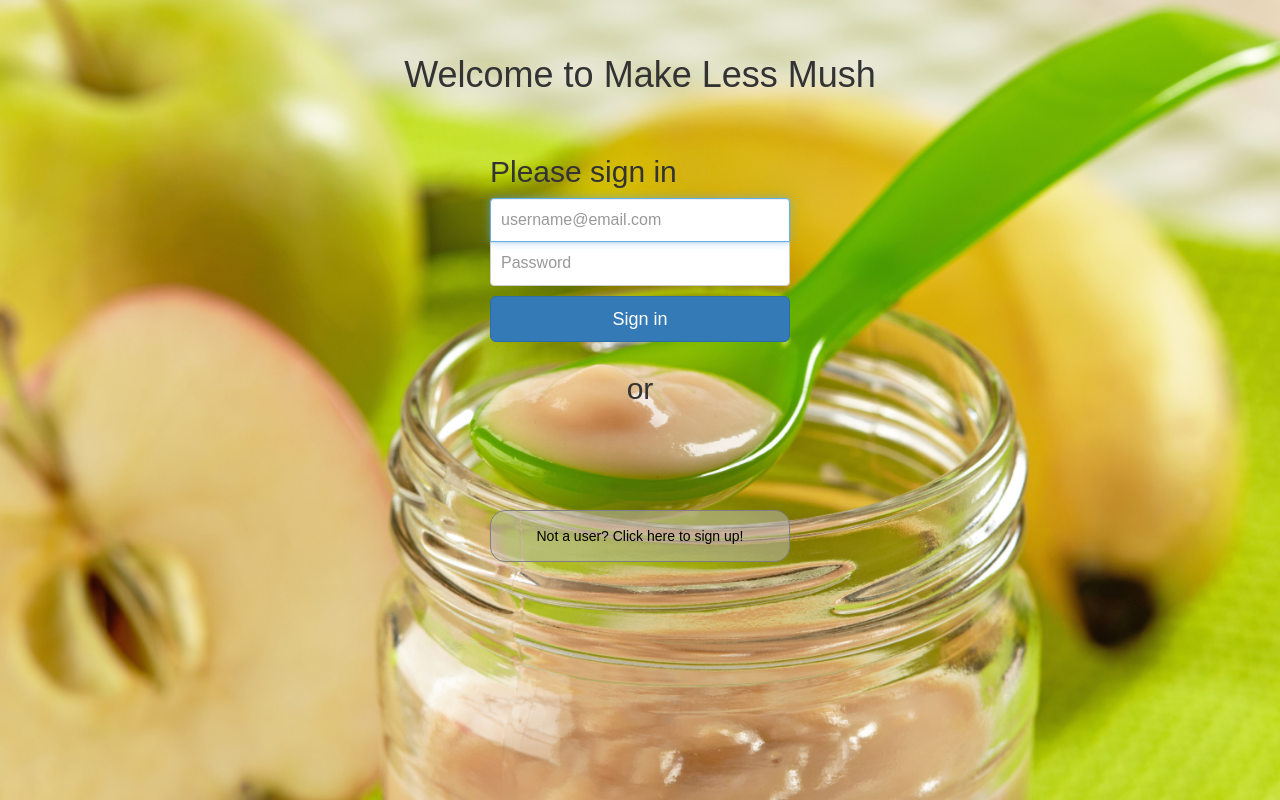
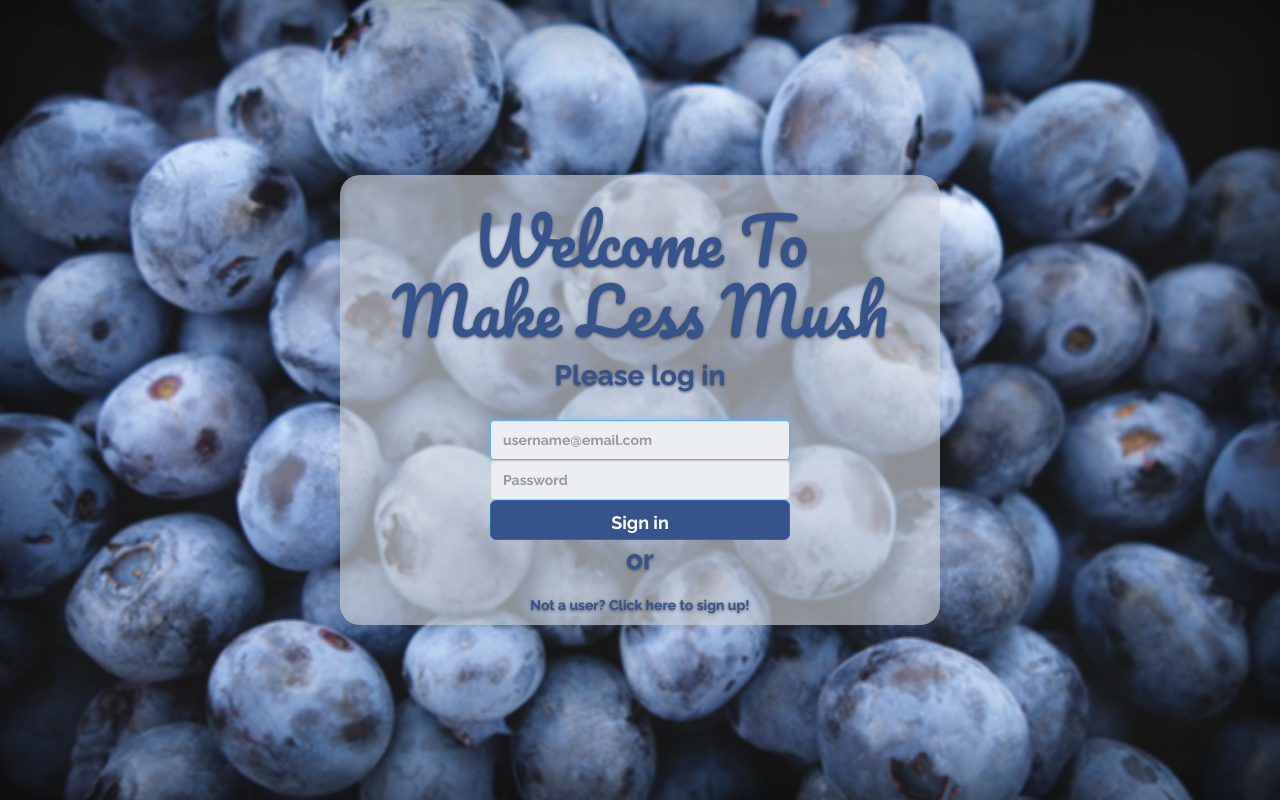
Before and after one commit to akvanhar/HB-FinalProject, a Flask app: page /login in a window 1280 px wide. Run offline with Flask 2, Linux system fonts and the light colour scheme; some libraries are stand-ins or nearby versions.

Commit message:
signup is Blue

```diff
--- a/server.py
+++ b/server.py
@@ -223,11 +223,12 @@ def signup_portal():
     fname = titlecase(fname)
     lname = request.form.get('lname')
     lname = titlecase(lname)
-
+    print email, password, fname, lname
     User.add_user(email, fname, lname, password)
 
     # automatically sign in user after account creation
     user = User.query.filter_by(email=email, password=password).first()
+    print user
     user_id = user.user_id
     session['user_id'] = user_id
     flash('Account successfully created. Welcome to Make Less Mush!')
@@ -299,7 +300,6 @@ def display_listings():
         locations = {}
 
         for location in location_results:
-            print location.foods
             locations[location.location_id] = {
                 "title": (location.foods[0]).title,
                 "date_posted": (location.foods[0]
--- a/static/css/login.css
+++ /dev/null
@@ -1,90 +0,0 @@
-body {
-  padding-top: 40px;
-  padding-bottom: 40px;
-  background-image: url("/static/images/splashpicture.jpg");
-  background-size: 100% auto;
-  font-family: 'Raleway', sans-serif;
-}
-
-.form-signin {
-  max-width: 330px;
-  padding: 15px;
-  margin: 0 auto;
-}
-
-.form-signin .form-signin-heading,
-.form-signin .checkbox {
-  margin-bottom: 10px;
-}
-
-.form-signin .checkbox {
-  font-weight: normal;
-}
-
-.form-signin .form-control {
-  position: relative;
-  height: auto;
-  -webkit-box-sizing: border-box;
-     -moz-box-sizing: border-box;
-          box-sizing: border-box;
-  padding: 10px;
-  font-size: 16px;
-}
-
-.form-signin .form-control:focus {
-  z-index: 2;
-}
-
-.form-signin input[type="email"] {
-  margin-bottom: -1px;
-  border-bottom-right-radius: 0;
-  border-bottom-left-radius: 0;
-}
-
-.form-signin input[type="password"] {
-  margin-bottom: 10px;
-  border-top-left-radius: 0;
-  border-top-right-radius: 0;
-}
-
-.flashedMessages {
-  margin: 0 auto;
-}
-
-.break {
-  max-width: 330px;
-  padding: 15px;
-  margin: auto;
-  text-align: center;
-}
-
-.fbLogin {
-  max-width: 330px;
-  padding: 15px;
-  margin: auto;
-  text-align: center;
-}
-
-.signUpLink {
-  max-width: 330px;
-  padding: 15px;
-  margin: auto;
-  text-align: center;
-  color: black;
-}
-
-.MLM-heading {
-  padding: 15px;
-  margin: auto;
-  margin-bottom: 10px;
-  text-align: center;
-}
-
-#signupWrapper {
-  border: 1px solid gray;
-  border-radius: 15px;
-  background-color: rgba(192,192,192,0.5);
-  max-width: 300px;
-  margin: auto;
-  color: gray;
-}
--- /dev/null
+++ b/static/css/loginBlue.css
@@ -0,0 +1,232 @@
+/*
+ * Globals
+ */
+
+/* Links */
+a,
+a:focus,
+a:hover {
+  color: #fff;
+}
+
+/* Custom default button */
+.btn-default,
+.btn-default:hover,
+.btn-default:focus {
+  color: #333;
+  text-shadow: none; /* Prevent inheritence from `body` */
+  background-color: #fff;
+  border: 1px solid #fff;
+  font-family: 'Raleway', sans-serif;
+}
+
+
+/*
+ * Base structure
+ */
+
+html,
+body {
+  height: 100%;
+  background-image: url("/static/images/blueberriesLittleBlur.jpg");
+  background-size: cover;
+  background-repeat: no-repeat;
+  background-position: center center;
+  font-family: 'Raleway', sans-serif;
+}
+body {
+  color: #fff;
+  text-align: center;
+  text-shadow: 0 1px 3px rgba(0,0,0,.5);
+  font-family: 'Raleway', sans-serif;
+}
+
+/* Extra markup and styles for table-esque vertical and horizontal centering */
+.site-wrapper {
+  display: table;
+  width: 100%;
+  height: 100%; /* For at least Firefox */
+  min-height: 100%;
+  font-family: 'Raleway', sans-serif;
+  -webkit-box-shadow: inset 0 0 100px rgba(0,0,0,.5);
+          box-shadow: inset 0 0 100px rgba(0,0,0,.5);
+}
+.site-wrapper-inner {
+  display: table-cell;
+  vertical-align: top;
+  font-family: 'Raleway', sans-serif;
+}
+.cover-container {
+  margin-right: auto;
+  margin-left: auto;
+  font-family: 'Raleway', sans-serif;
+}
+
+/* Padding for spacing */
+.inner {
+  padding: 30px;
+}
+
+
+/*
+ * Header
+ */
+.masthead-brand {
+  margin-top: 10px;
+  margin-bottom: 10px;
+}
+
+.masthead-nav > li {
+  display: inline-block;
+}
+.masthead-nav > li + li {
+  margin-left: 20px;
+}
+.masthead-nav > li > a {
+  padding-right: 0;
+  padding-left: 0;
+  font-size: 16px;
+  font-weight: bold;
+  color: #fff; /* IE8 proofing */
+  color: rgba(255,255,255,.75);
+  border-bottom: 2px solid transparent;
+  font-family: 'Raleway', sans-serif;
+}
+.masthead-nav > li > a:hover,
+.masthead-nav > li > a:focus {
+  background-color: transparent;
+  border-bottom-color: #a9a9a9;
+  border-bottom-color: rgba(255,255,255,.25);
+}
+.masthead-nav > .active > a,
+.masthead-nav > .active > a:hover,
+.masthead-nav > .active > a:focus {
+  color: #fff;
+  border-bottom-color: #fff;
+}
+
+@media (min-width: 768px) {
+  .masthead-brand {
+    float: left;
+    font-family: 'Raleway', sans-serif;
+  }
+  .masthead-nav {
+    float: right;
+    font-family: 'Raleway', sans-serif;
+  }
+}
+
+
+/*
+ * Cover
+ */
+
+.cover {
+  padding: 0 20px;
+}
+.cover .btn-lg {
+  padding: 10px 20px;
+  font-weight: bold;
+  font-family: 'Raleway', sans-serif;
+}
+
+
+/*
+ * Footer
+ */
+
+.mastfoot {
+  color: #999; /* IE8 proofing */
+  color: rgba(255,255,255,.5);
+  font-family: 'Raleway', sans-serif;
+}
+
+
+/*
+ * Affix and center
+ */
+
+@media (min-width: 768px) {
+  /* Pull out the header and footer */
+  .masthead {
+    position: fixed;
+    top: 0;
+  }
+  .mastfoot {
+    position: fixed;
+    bottom: 0;
+  }
+  /* Start the vertical centering */
+  .site-wrapper-inner {
+    vertical-align: middle;
+  }
+  /* Handle the widths */
+  .masthead,
+  .mastfoot,
+  .cover-container {
+    width: 100%; /* Must be percentage or pixels for horizontal alignment */
+  }
+}
+
+@media (min-width: 992px) {
+  .masthead,
+  .mastfoot,
+  .cover-container {
+    width: 700px;
+  }
+}
+
+/* Css by Alyson */
+#box {
+  background-color: rgba(204, 209, 217, 0.65);
+  color: #37538C;
+  border-radius: 20px;
+  width: 600px;
+  padding: 10px;
+  margin: auto;
+}
+
+#loginfooter {
+  color: #CCD1D9;
+  font-size: 16px;
+}
+
+.loginHeading {
+  font-family: 'Pacifico', cursive;
+  font-size: 64px;
+}
+
+#loginbutton,
+#signupbutton {
+  color: #37538C;
+  width: 125px;
+  font-size: 22px;
+}
+
+.loginPara {
+  font-size: 28px;
+  padding-bottom: 5px;
+}
+
+#inputEmail,
+#inputPassword {
+	width: 300px;
+	height: 40px;
+	margin: auto;
+	background-color: #EBEEF2;
+}
+
+#signInButton {
+	width: 300px;
+	height: 40px;
+	margin: auto;
+	background-color: #37538C;
+}
+
+#status {
+	margin: 5px;
+}
+
+#signupWrapper{
+	color: #37538C;
+}
--- a/templates/login.html
+++ b/templates/login.html
@@ -2,20 +2,24 @@
 <html>
 <head>
 	<title>Make Less Mush</title>
+	<link rel="icon" href="/static/images/mlmlogo.jpg">
 	<script src="https://code.jquery.com/jquery.js"></script>
 	<script src="https://maxcdn.bootstrapcdn.com/bootstrap/3.3.5/js/bootstrap.min.js"></script>
 	<link rel="stylesheet" href="https://maxcdn.bootstrapcdn.com/bootstrap/3.3.5/css/bootstrap.min.css">
 	<link rel="stylesheet" href="https://maxcdn.bootstrapcdn.com/font-awesome/4.4.0/css/font-awesome.min.css">
-	<link rel="stylesheet" href="/static/css/login.css">
+	<link href='https://fonts.googleapis.com/css?family=Raleway:700' rel='stylesheet' type='text/css'>
+    <link href='https://fonts.googleapis.com/css?family=Pacifico' rel='stylesheet' type='text/css'>
+	<link rel="stylesheet" href="/static/css/loginBlue.css">
 </head>
 <body>
 <script src="/static/fblogin.js"></script>
-
-	<div class="container">
-		<h1 class="MLM-heading col-sm-12">Welcome to Make Less Mush</h1>
-		<div class="row"></div>
+<div class="site-wrapper">
+	<div class="site-wrapper-inner">
+		<div class="cover-container">
+			<div id="box" class="inner cover">
+				<h1 class="loginHeading cover-heading">Welcome To<br>Make Less Mush</h1>
 	    		<form class="form-signin" action='login_portal' method='post'>
-	        <h2 class="form-signin-heading">Please sign in</h2>
+		        	<p class="loginPara lead">Please log in</p>
 		        	{% for message in get_flashed_messages() %}
 						<div class="flashedMessages">{{message}}</div>
 					{% endfor %}
@@ -23,21 +27,23 @@
 			        <input type="email" id="inputEmail" class="form-control" name='email' placeholder="username@email.com" required autofocus>
 			        <label for="inputPassword" class="sr-only" type='password'>Password</label>
 			        <input type="password" id="inputPassword" class="form-control" name='password' placeholder="Password" required>
-	        <input class="btn btn-lg btn-primary btn-block" type="submit" value="Sign in">
+		        	<input id="signInButton" class="btn btn-lg btn-primary btn-block" type="submit" value="Sign in">
 	    		</form>
-		<h2 class="break">or</h2>
+				<p class="loginPara break">or</p>
 				<div id='fb-root' class="fbLogin"></div>
 				<div class="fbLogin">
-			<fb:login-button size='large'
+					<fb:login-button size='xlarge'
 					 		 autologoutlink = 'true'
-			 		 scope="public_profile,email,user_friends,publish_actions"
+					 		 scope="public_profile,email,user_friends"
 					 		 onlogin="checkLoginState();">
 					</fb:login-button>
 				</div>
 				<div id="status" class="fbLogin"></div>
-		<div id="signupWrapper">
-			<a href='/signup'><div class="signUpLink">Not a user? Click here to sign up!</div></a>
+				<a id="signupWrapper" href='/signup'>Not a user? Click here to sign up!</a>
 			</div>
-	</div> <!-- Close first container -->
+		</div>
+	</div>
+</div>
+
 </body>
 </html>
--- a/templates/splash.html
+++ b/templates/splash.html
@@ -1,5 +1,5 @@
 <!DOCTYPE html>
-<html lang="en">
+<html>
   <head>
     <link rel="icon" href="/static/images/mlmlogo.jpg">
     <title>Make Less Mush</title>
```
Also changed, not shown: static/css/signupBlue.css (added, +237 -0 lines), templates/signup.html (+10 -12 lines). Lines whose indentation alone changed are shown as unchanged.
